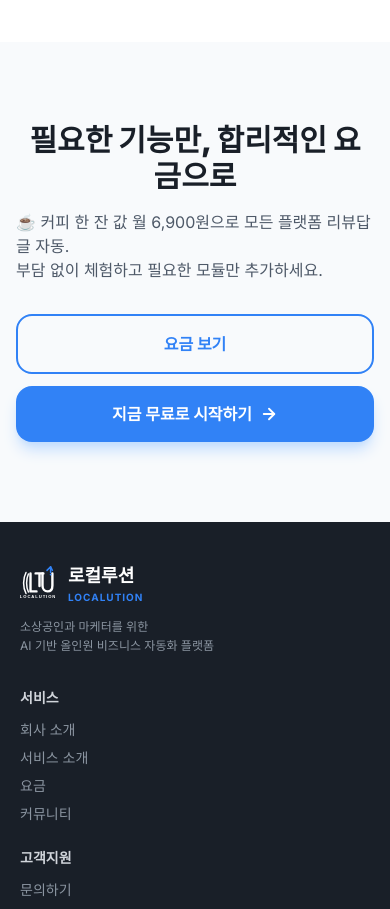
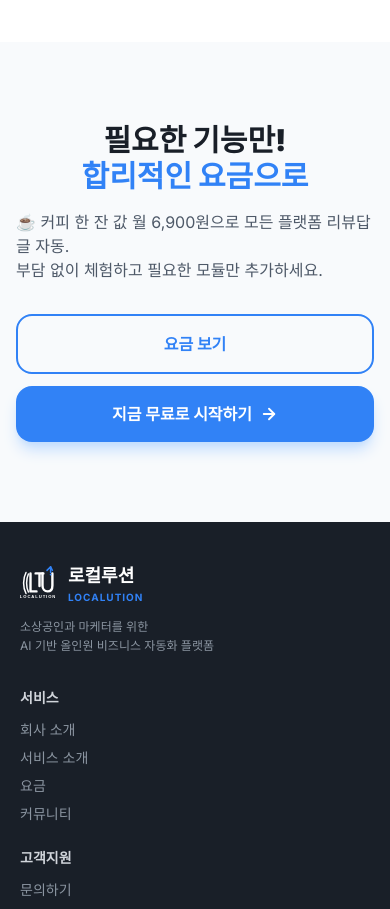
Before and after one commit to jty0221-del/localution, a Next.js app: page / in a window 390 px wide. Shown: the part 8080-8989 px from the top of the page. Built offline with nearby package versions, Linux system fonts and the light colour scheme; no server answers.

Commit message:
feat: 메인 랜딩 개선 — 히어로 Before/After 공감카드, 비교섹션, 링크 수정, 모바일 최적화

```diff
--- a/app/page.tsx
+++ b/app/page.tsx
@@ -866,7 +866,8 @@ export default function LandingPage() {
       <section className="py-20 px-4 bg-[#F8FAFC]">
         <div className="max-w-3xl mx-auto text-center">
           <h2 className="text-3xl md:text-4xl font-black text-[#191F28] mb-4">
-            필요한 기능만, 합리적인 요금으로
+            필요한 기능만!<br />
+            <span className="text-[#3182F6]">합리적인 요금으로</span>
           </h2>
           <p className="text-[#4E5968] mb-8 text-left sm:text-center">
             ☕ 커피 한 잔 값 월 6,900원으로 모든 플랫폼 리뷰답글 자동.<br />
```
